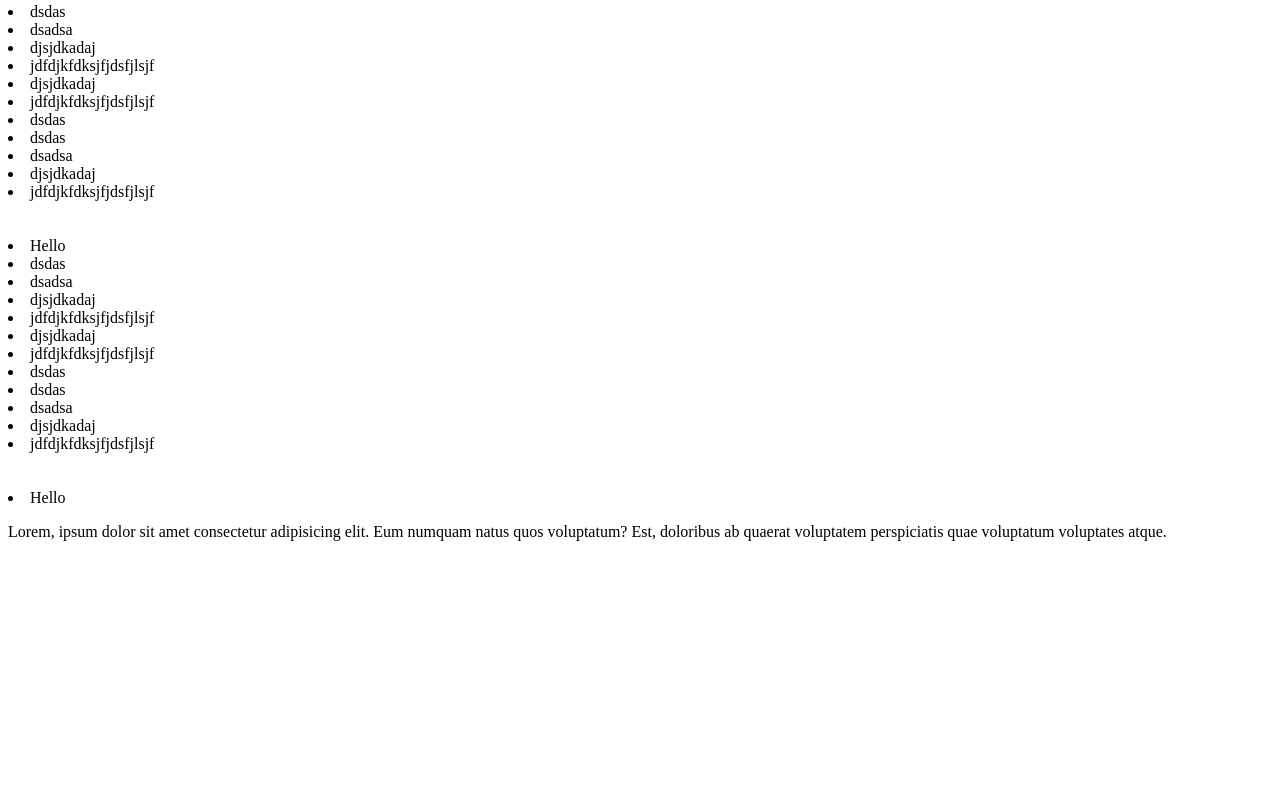
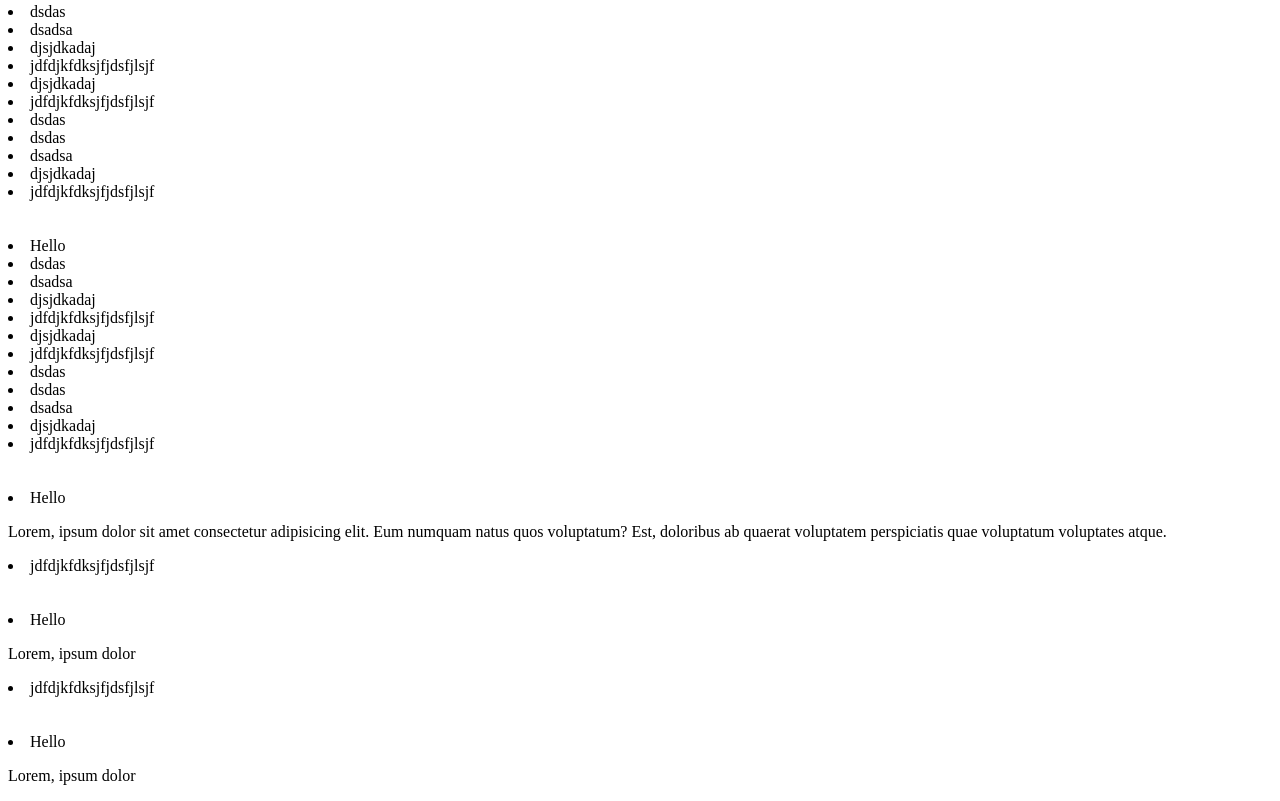
Before and after one commit to SimonCoding96/test, a plain HTML site: page index.html in a window 1280 px wide. Shown: the part 761-1562 px from the top of the page. Before the commit the page ends 1318 px from the top, so only its background shows below. Drawn offline with Linux system fonts and the light colour scheme.

Commit message:
test agian
test again

```diff
--- a/index.html
+++ b/index.html
@@ -81,5 +81,15 @@
   <br>
   <li>Hello</li>
   <p>Lorem, ipsum dolor sit amet consectetur adipisicing elit. Eum numquam natus quos voluptatum? Est, doloribus ab quaerat voluptatem perspiciatis quae voluptatum voluptates atque.</p>
+  <li>jdfdjkfdksjfjdsfjlsjf</li>
+  <br>
+  <br>
+  <li>Hello</li>
+  <p>Lorem, ipsum dolor</p>
+  <li>jdfdjkfdksjfjdsfjlsjf</li>
+  <br>
+  <br>
+  <li>Hello</li>
+  <p>Lorem, ipsum dolor
 </body>
 </html>
```
